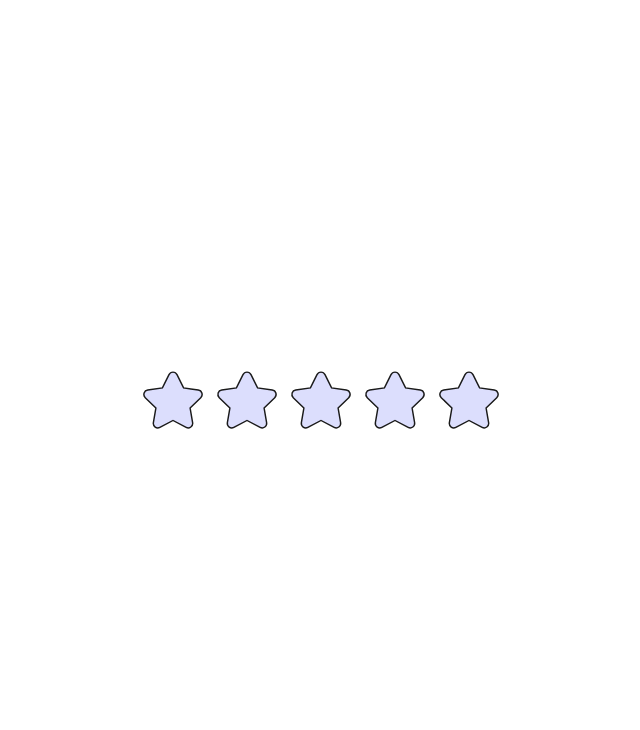
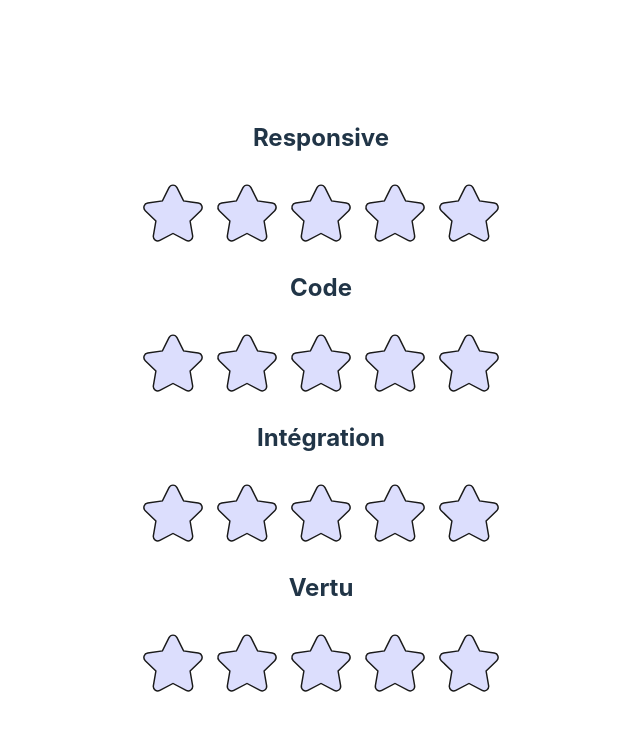
Before and after one commit to DylanDelbauve/stars-challenge, a Vue app: page / in a window 1280 px wide. Shown: the top 730 px of the page, without its empty margins (319-959 px from the left). Built offline with nearby package versions, Linux system fonts and the light colour scheme.

Commit message:
Adding final scoring + disable ts errors

```diff
--- a/src/App.vue
+++ b/src/App.vue
@@ -1,10 +1,44 @@
 <script setup lang="ts">
+// @ts-nocheck
 import Rating from "./components/Rating.vue";
+import {ref} from "vue";
+
+const val1 = ref(0);
+const val2 = ref(0);
+const val3 = ref(0);
+const val4 = ref(0);
+
 </script>
 
 <template>
-    <rating></rating>
+    <div id="root">
+        <div>
+            <h2>Responsive</h2>
+            <rating @click="(v) => val1 = v"></rating>
+        </div>
+        <div>
+            <h2>Code</h2>
+            <rating @click="(v) => val2 = v"></rating>
+        </div>
+        <div>
+            <h2>Intégration</h2>
+            <rating @click="(v) => val3 = v"></rating>
+        </div>
+        <div>
+            <h2>Vertu</h2>
+            <rating @click="(v) => val4 = v"></rating>
+        </div>
+        <div v-show="val1 != 0 && val2 != 0 && val3 != 0 && val4 != 0">
+            <h2>Total</h2>
+            <rating :value="(val1+val2+val3+val4)/4"></rating>
+        </div>
+    </div>
 </template>
 
 <style scoped>
+    #root {
+        display: grid;
+        grid-column: 2;
+        grid-row: 2;
+    }
 </style>
--- a/src/components/Rating.vue
+++ b/src/components/Rating.vue
@@ -1,23 +1,55 @@
 <template>
     <div>
-        <svg @mousemove="hover(index)" @mouseout="out" @click.prevent="click(index)" class="star" :class="{clickAnimation: onClickAnimation}" ref="stars" v-for="index in 5"
-             width="64" height="64" aria-hidden="true" xmlns="http://www.w3.org/2000/svg"
-             viewBox="0 0 22 20">
-            <path d="M20.924 7.625a1.523 1.523 0 0 0-1.238-1.044l-5.051-.734-2.259-4.577a1.534 1.534 0 0 0-2.752 0L7.365 5.847l-5.051.734A1.535 1.535 0 0 0 1.463 9.2l3.656 3.563-.863 5.031a1.532 1.532 0 0 0 2.226 1.616L11 17.033l4.518 2.375a1.534 1.534 0 0 0 2.226-1.617l-.863-5.03L20.537 9.2a1.523 1.523 0 0 0 .387-1.575Z"/>
-        </svg>
+        <div class="stars-result" ref="result" v-if="value != null && value != 0">
+            <svg :key="n" v-for="n in 5"
+                 width="64" height="64" aria-hidden="true" xmlns="http://www.w3.org/2000/svg"
+                 viewBox="0 0 22 20">
+                <path d="M20.924 7.625a1.523 1.523 0 0 0-1.238-1.044l-5.051-.734-2.259-4.577a1.534 1.534 0 0 0-2.752 0L7.365 5.847l-5.051.734A1.535 1.535 0 0 0 1.463 9.2l3.656 3.563-.863 5.031a1.532 1.532 0 0 0 2.226 1.616L11 17.033l4.518 2.375a1.534 1.534 0 0 0 2.226-1.617l-.863-5.03L20.537 9.2a1.523 1.523 0 0 0 .387-1.575Z"/>
+            </svg>
+        </div>
+        <div class="stars">
+            <svg @mousemove="hover(index)" @mouseout="out" @click.prevent="click(index)" class="star" :class="{clickAnimation: onClickAnimation}" ref="stars" v-for="index in 5"
+                 width="64" height="64" aria-hidden="true" xmlns="http://www.w3.org/2000/svg"
+                 viewBox="0 0 22 20">
+                <path d="M20.924 7.625a1.523 1.523 0 0 0-1.238-1.044l-5.051-.734-2.259-4.577a1.534 1.534 0 0 0-2.752 0L7.365 5.847l-5.051.734A1.535 1.535 0 0 0 1.463 9.2l3.656 3.563-.863 5.031a1.532 1.532 0 0 0 2.226 1.616L11 17.033l4.518 2.375a1.534 1.534 0 0 0 2.226-1.617l-.863-5.03L20.537 9.2a1.523 1.523 0 0 0 .387-1.575Z"/>
+            </svg>
+        </div>
+
     </div>
 </template>
 
 <script setup lang="ts">
+// @ts-nocheck
+const props = defineProps({
+    disabled: {
+        type: Boolean,
+        default: false
+    },
+    value: {
+        type: Number
+    }
+})
 
-import {Ref, ref} from "vue";
+const emit = defineEmits(['click'])
+
+import {onMounted, Ref, ref, watch} from "vue";
 
 const stars = ref([]);
+
+const result: Ref<HTMLElement> = ref(document);
 
 const rate: Ref<Number> = ref<Number>(0);
 
 const onClickAnimation = ref(false);
 
+onMounted(() => {
+    watch(() => props.value, (newValue) => {
+        if(newValue != null && newValue != 0 && result.value != null) {
+            result.value.style.maskImage = 'linear-gradient(90deg, #000000 0%, #000000 ' + newValue*20 + '%, transparent ' + newValue*20 + '%, transparent 100%)'
+            result.value.style.fill = `hsl(${newValue * 20}, 100%, 65%)`;
+        }
+    })
+})
 function hover(index: Number) {
     for (let i = 0; i < 5; i++) {
         stars.value[i].classList.remove('active', 'near');
@@ -26,7 +58,7 @@ function hover(index: Number) {
     for (let i = 0; i < index; i++) {
         let star = stars.value[i];
         star.classList.add('active');
-        star.style.fill = getColor(index);
+        star.style.fill = `hsl(${index * 20}, 100%, 65%)`;
     }
     if (index != 1)
         stars.value[index - 2].classList.add('near');
@@ -34,14 +66,16 @@ function hover(index: Number) {
 
 function click(index: number) {
     rate.value = index;
-    let delay = 300;
+    let delay = 20;
     stars.value.forEach((star, i) => {
         star.style.animationDelay = `${delay * i}ms`;
     });
     onClickAnimation.value = true
     setTimeout(() => {
         onClickAnimation.value = false
-    }, 2000)
+    }, 2000);
+
+    emit('click', rate.value)
 }
 
 function out() {
@@ -51,36 +85,15 @@ function out() {
     }
     for (let i = 0; i < rate.value; i++) {
         stars.value[i].classList.add('active');
-        stars.value[i].style.fill = getColor(rate.value);
+        stars.value[i].style.fill = `hsl(${rate.value * 20}, 100%, 65%)`;
 
     }
-}
-
-function getColor(index: number): string {
-    let color: string = "";
-    switch (index) {
-        case 1:
-            color = "rgb(242, 120, 83)";
-            break;
-        case 2:
-            color = "rgb(242,149,83)";
-            break;
-        case 3:
-            color = "rgb(242,205,83)";
-            break;
-        case 4:
-            color = "rgb(197,242,83)";
-            break;
-        case 5:
-            color = "rgb(147,242,83)";
-            break;
-    }
-    return color;
 }
 
 </script>
 
 <style scoped>
+
 .star {
     fill: rgba(83, 91, 242, 0.2);
     margin: 5px;
@@ -98,13 +111,28 @@ function getColor(index: number): string {
     transform: scale(110%) translateY(-5px);
 }
 
-div {
+.stars {
     display: flex;
+}
+.stars-result {
+    position: absolute;
+}
+
+.stars-result svg {
+    stroke: #1a1a1a;
+    stroke-width: .5;
+    margin: 5px;
 }
 
 .clickAnimation {
-    animation: 500ms linear 0s;
+    animation: 250ms linear 0s;
     animation-name: click;
+}
+.disabled {
+    position: absolute;
+    z-index: 2;
+    width: 100%;
+    height: 100%;
 }
 
 @keyframes click {
```
